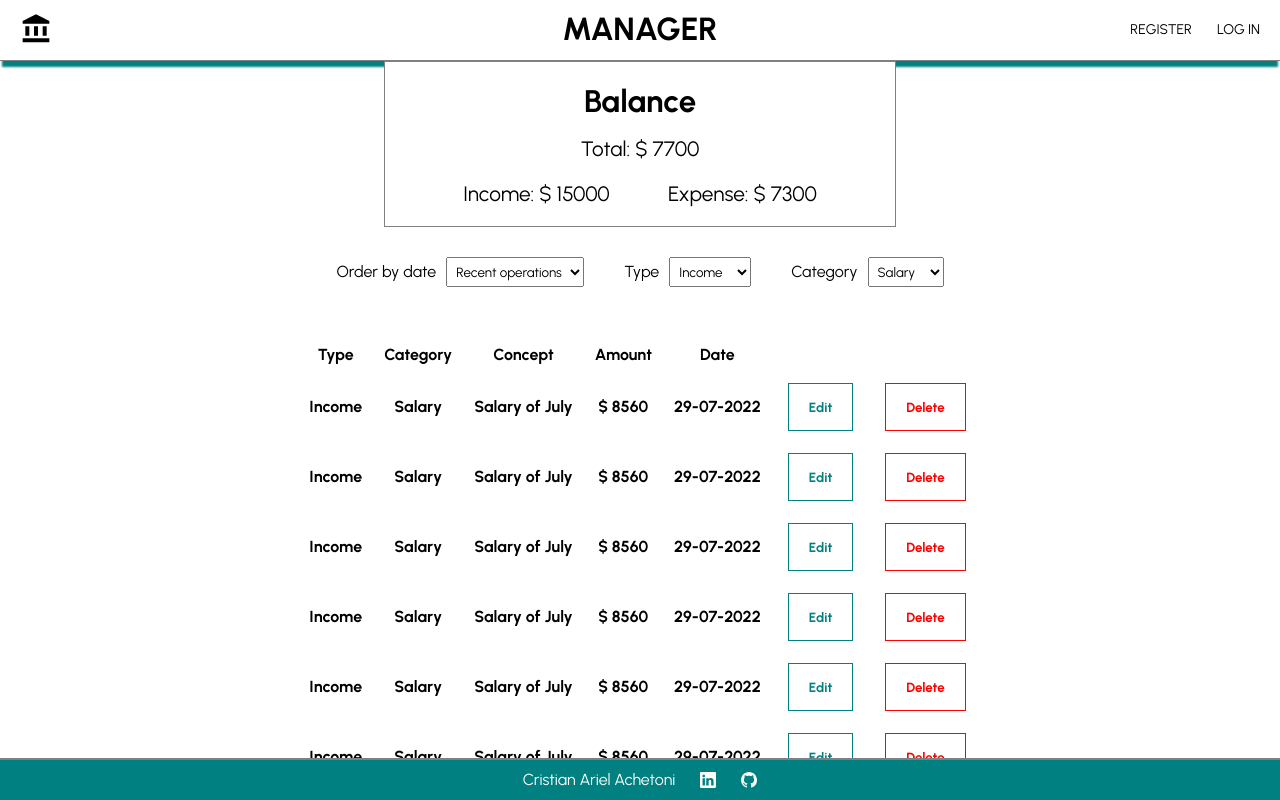
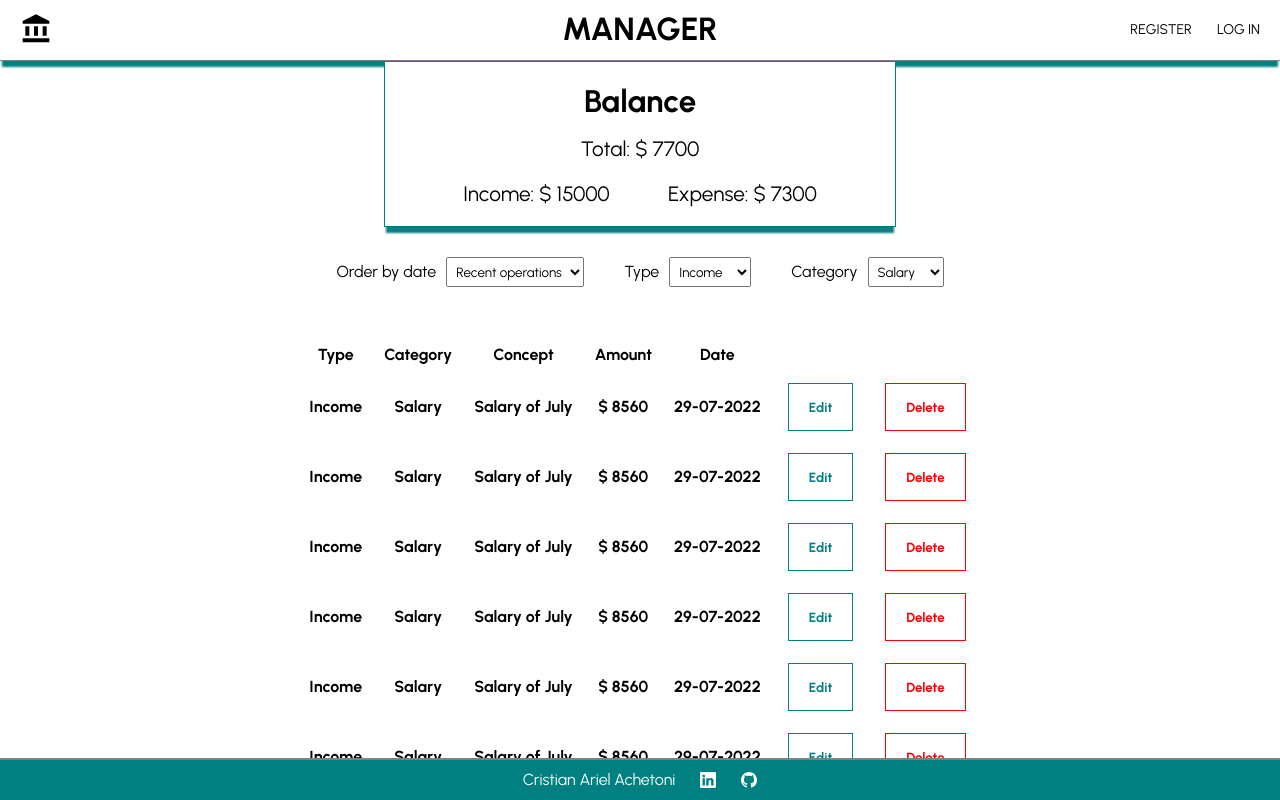
Before and after one commit to crisar0790/CHALLENGE-FULL-STACK, a React (Create React App) app in the folder client/: page /operations in a window 1280 px wide. Shown: the top 800 px of the page. Built offline with nearby package versions, Linux system fonts and the light colour scheme.

Commit message:
modificación en Balance

```diff
--- a/client/src/components/Balance.jsx
+++ b/client/src/components/Balance.jsx
@@ -12,7 +12,8 @@ const Wrapper = styled.div`
     width: 40%;
     padding: 20px;
     background-color: white;
-    border: 1px solid gray;
+    border: 1px solid teal;
+    box-shadow: 0 8px 2px -2px teal;
     box-sizing: border-box;
     font-size: 1.3rem;
 `;
```
